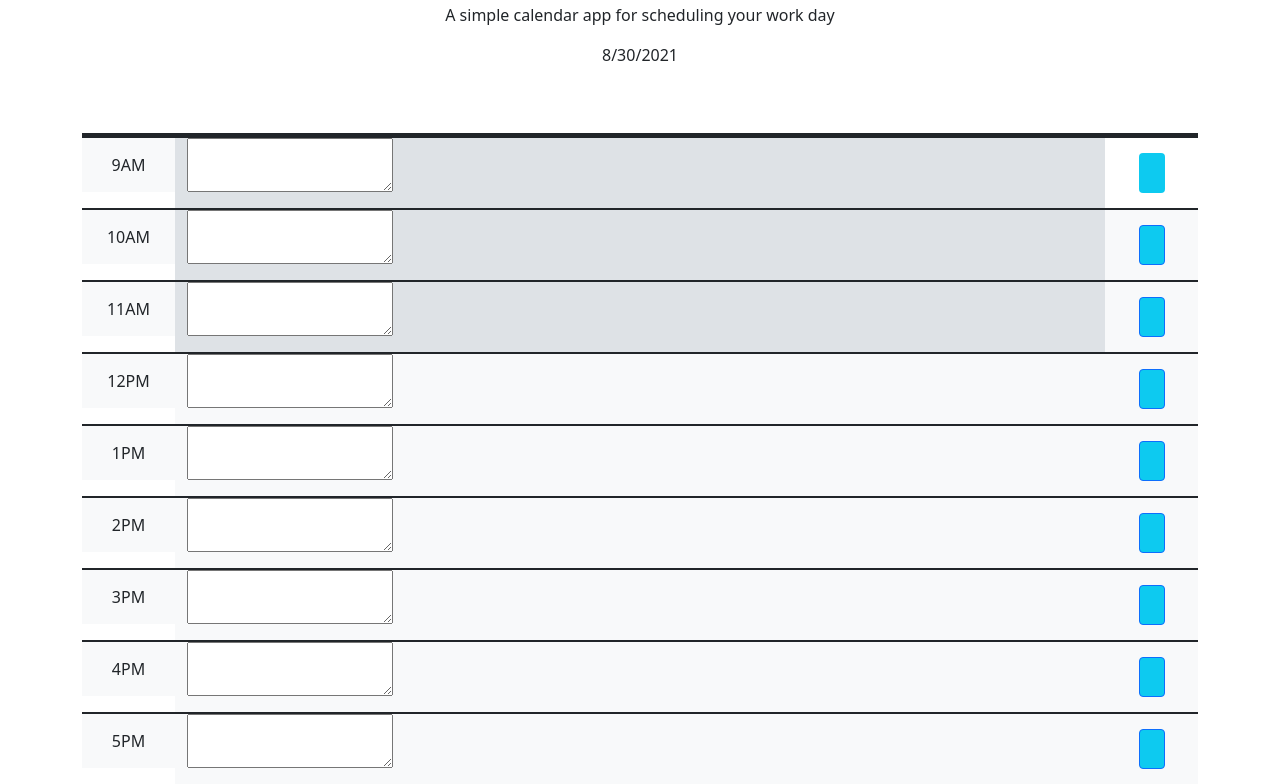
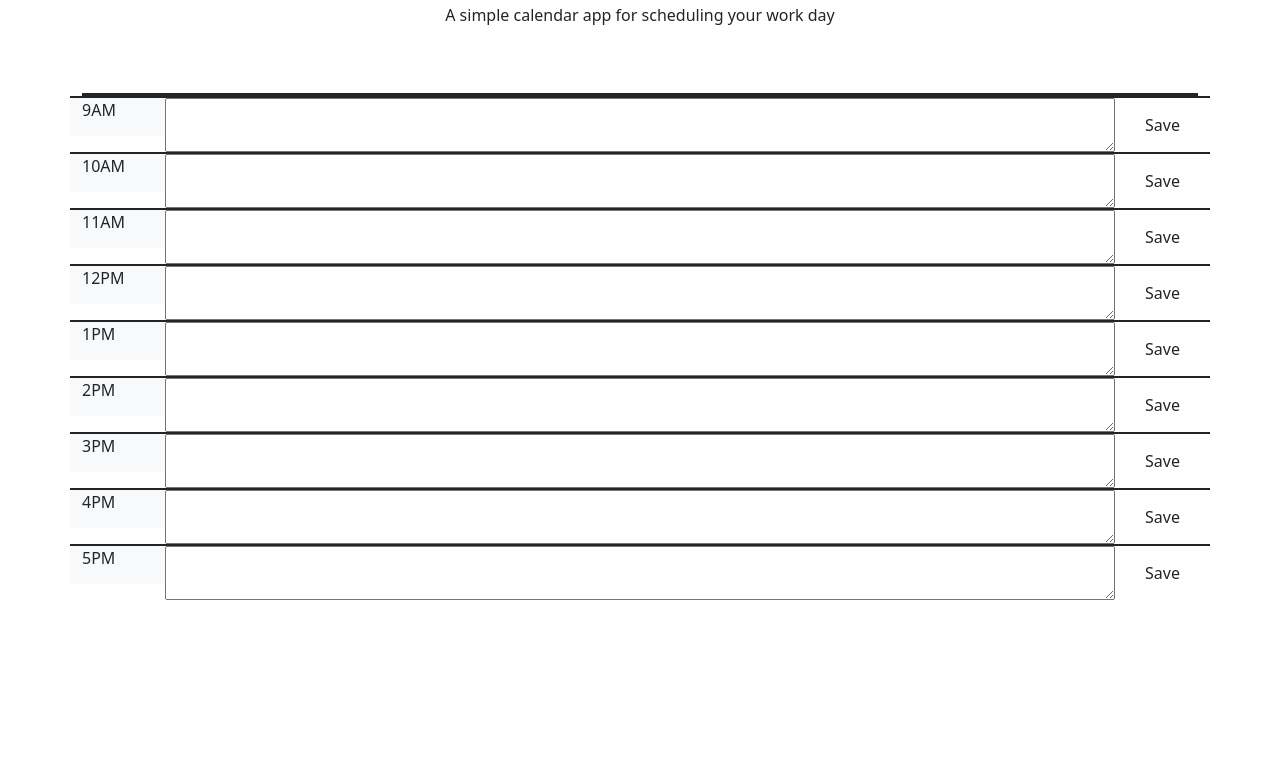
Before and after one commit to tilleyarthur/work-schedule, a plain HTML site: page index.html in a window 1280 px wide. Shown: the part 155-939 px from the top of the page. After the commit the page ends 800 px from the top, so only its background shows below. Drawn offline with nearby package versions, Linux system fonts and the light colour scheme.

```diff
--- a/assets/css/style.css
+++ b/assets/css/style.css
@@ -1,12 +1,8 @@
-
 .title {
   width: 100%;
   border-bottom-style: solid;
   padding: 50px;
 }
-
-
-
 
 .container .title h2 {
   display: flex;
@@ -22,22 +18,3 @@
   text-align: center;
   justify-content: center;
 }
-
-.planner {
-  padding: 50px;
-}
-
-.col-1 {
-  display: flex;
-  justify-content: center;
-  text-align: center;
-  padding: 15px;
-}
-
-.col-1 .btn {
-  background-color: #0dcaf0;;
-}
-
-.col-10 {
-  background-color: #dee2e6;
-}
--- a/index.html
+++ b/index.html
@@ -16,125 +16,75 @@
       </h2>
       <p>
       A simple calendar app for scheduling your work day
-      </p>
-      <!-- current day (ie thursday, september 5th -->
-      <p>
-        <script type="text/javascript">
-
-          var currentTime = new Date()
-            var month = currentTime.getMonth() + 1
-            var day = currentTime.getDate()
-            var year = currentTime.getFullYear()
-            document.write(month + "/" + day + "/" + year)
-
-        </script>
-      </p>
 
     </div>
-
-
-    <main class="container">
+    <main class="planner">
 
       <section class="row">
         <span class="border border-dark"></span>
         <time class="col-1 bg-light text-dark mb-3">9AM</time>
-        <div class="col-10 text-dark">
-          <textarea id="timeblock" class="event-group"></textarea>
-        </div>
-        <div class="col-1 text-dark bg-color">
-          <button id="save-event" class="btn btn-block btn-col"></button>
-        </div>
+        <textarea id="timeblock" class="col-10 text-dark event-group"></textarea>
+        <button id="save-event" class="col-1 text-dark bg-color btn btn-block btn-col">Save</button>
       </section>
 
-      <div class="row">
+      <section class="row">
         <span class="border border-dark"></span>
-        <div class="col-1 bg-light text-dark mb-3">10AM</div>
-        <div class="col-10 text-dark">
-          <textarea id="timeblock" class="event-group"></textarea>
-        </div>
-        <div class="col-1 bg-light text-dark">
-          <button id="save-event" class="btn btn-block btn-primary btn-col"></button>
-        </div>
-      </div>
+        <time class="col-1 bg-light text-dark mb-3">10AM</time>
+        <textarea id="timeblock" class="col-10 text-dark event-group"></textarea>
+        <button id="save-event" class="col-1 text-dark bg-color btn btn-block btn-col">Save</button>
+      </section>
 
-      <div class="row">
+      <section class="row">
         <span class="border border-dark"></span>
-        <div class="col-1 bg-light text-dark mb-3">11AM</div>
-        <div class="col-10 text-dark">
-          <textarea id="timeblock" class="event-group"></textarea>
-        </div>
-        <div class="col-1 bg-light text-dark">
-          <button id="save-event" class="btn btn-block btn-primary btn-col"></button>
-        </div>
-      </div>
+        <time class="col-1 bg-light text-dark mb-3">11AM</time>
+        <textarea id="timeblock" class="col-10 text-dark event-group"></textarea>
+        <button id="save-event" class="col-1 text-dark bg-color btn btn-block btn-col">Save</button>
+      </section>
 
-      <div class="row">
+      <section class="row">
         <span class="border border-dark"></span>
-        <div class="col-1 bg-light text-dark mb-3">12PM</div>
-        <div class="col-10 bg-light text-dark">
-          <textarea id="timeblock" class="event-group"></textarea>
-        </div>
-        <div class="col-1 bg-light text-dark">
-          <button id="save-event" class="btn btn-block btn-primary btn-col"></button>
-        </div>
-      </div>
+        <time class="col-1 bg-light text-dark mb-3">12PM</time>
+        <textarea id="timeblock" class="col-10 text-dark event-group"></textarea>
+        <button id="save-event" class="col-1 text-dark bg-color btn btn-block btn-col">Save</button>
+      </section>
 
-      <div class="row">
+      <section class="row">
         <span class="border border-dark"></span>
-        <div class="col-1 bg-light text-dark mb-3">1PM</div>
-        <div class="col-10 bg-light text-dark">
-          <textarea id="timeblock" class="event-group"></textarea>
-        </div>
-        <div class="col-1 bg-light text-dark">
-          <button id="save-event" class="btn btn-block btn-primary btn-col"></button>
-        </div>
-      </div>
+        <time class="col-1 bg-light text-dark mb-3">1PM</time>
+        <textarea id="timeblock" class="col-10 text-dark event-group"></textarea>
+        <button id="save-event" class="col-1 text-dark bg-color btn btn-block btn-col">Save</button>
+      </section>
 
-      <div class="row">
+      <section class="row">
         <span class="border border-dark"></span>
-        <div class="col-1 bg-light text-dark mb-3">2PM</div>
-        <div class="col-10 bg-light text-dark">
-          <textarea id="timeblock" class="event-group"></textarea>
-        </div>
-        <div class="col-1 bg-light text-dark">
-          <button id="save-event" class="btn btn-block btn-primary btn-col"></button>
-        </div>
-      </div>
+        <time class="col-1 bg-light text-dark mb-3">2PM</time>
+        <textarea id="timeblock" class="col-10 text-dark event-group"></textarea>
+        <button id="save-event" class="col-1 text-dark bg-color btn btn-block btn-col">Save</button>
+      </section>
 
-      <div class="row">
+      <section class="row">
         <span class="border border-dark"></span>
-        <div class="col-1 bg-light text-dark mb-3">3PM</div>
-        <div class="col-10 bg-light text-dark">
-          <textarea id="timeblock" class="event-group"></textarea>
-        </div>
-        <div class="col-1 bg-light text-dark">
-          <button id="save-event" class="btn btn-block btn-primary btn-col"></button>
-        </div>
-      </div>
+        <time class="col-1 bg-light text-dark mb-3">3PM</time>
+        <textarea id="timeblock" class="col-10 text-dark event-group"></textarea>
+        <button id="save-event" class="col-1 text-dark bg-color btn btn-block btn-col">Save</button>
+      </section>
 
-      <div class="row">
+      <section class="row">
         <span class="border border-dark"></span>
-        <div class="col-1 bg-light text-dark mb-3">4PM</div>
-        <div class="col-10 bg-light text-dark">
-          <textarea id="timeblock" class="event-group"></textarea>
-        </div>
-        <div class="col-1 bg-light text-dark">
-          <button id="save-event" class="btn btn-block btn-primary btn-col"></button>
-        </div>
-      </div>
+        <time class="col-1 bg-light text-dark mb-3">4PM</time>
+        <textarea id="timeblock" class="col-10 text-dark event-group"></textarea>
+        <button id="save-event" class="col-1 text-dark bg-color btn btn-block btn-col">Save</button>
+      </section>
 
-      <div class="row">
+      <section class="row">
         <span class="border border-dark"></span>
-        <div class="col-1 bg-light text-dark mb-3">5PM</div>
-        <div class="col-10 bg-light text-dark">
-          <textarea id="timeblock" class="event-group"></textarea>
-        </div>
-        <div class="col-1 bg-light text-dark">
-          <button id="save-event" class="btn btn-block btn-primary btn-col"></button>
-        </div>
-      </div>
+        <time class="col-1 bg-light text-dark mb-3">5PM</time>
+        <textarea id="timeblock" class="col-10 text-dark event-group"></textarea>
+        <button id="save-event" class="col-1 text-dark bg-color btn btn-block btn-col">Save</button>
+      </section>
 
     </main>
+
 
 
     <script src="https://cdnjs.cloudflare.com/ajax/libs/jquery/3.4.1/jquery.min.js"></script>
```
Also changed, not shown: assets/js/script.js (+3 -16 lines), 1 other file.
